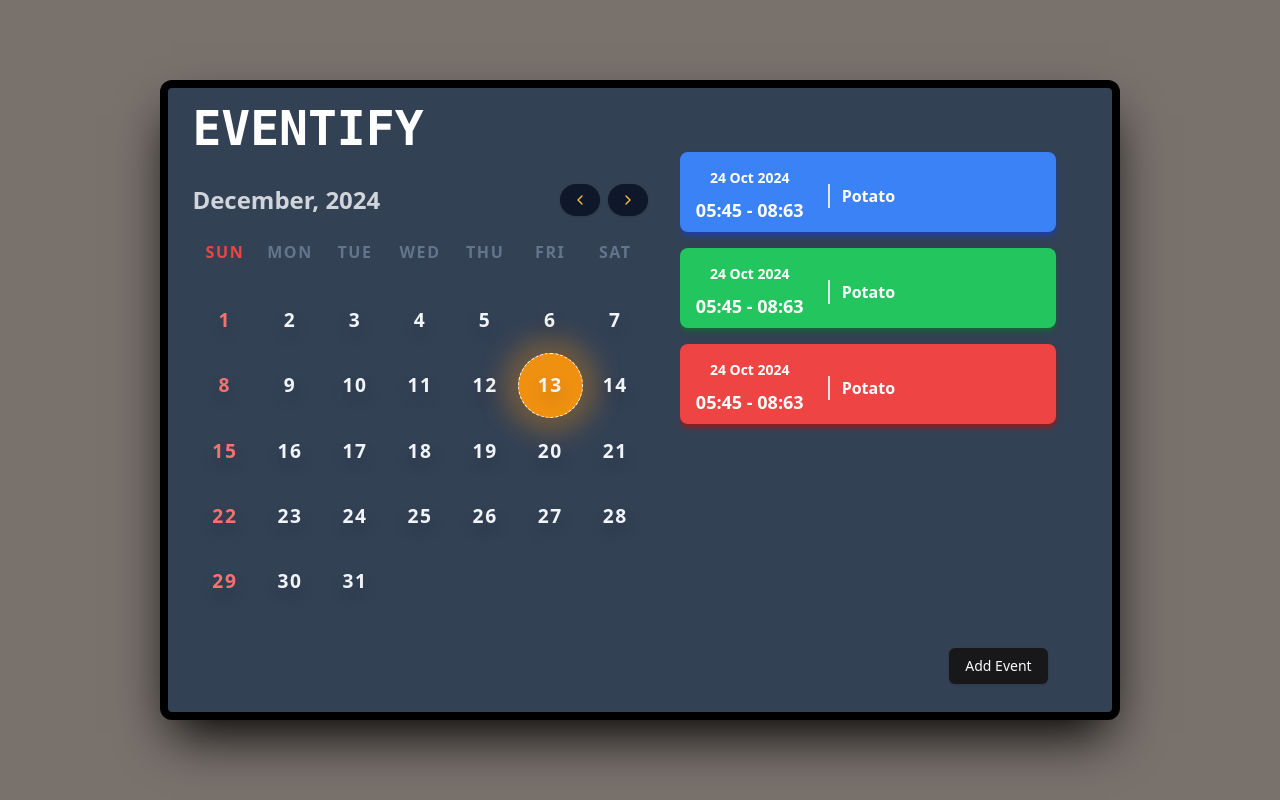
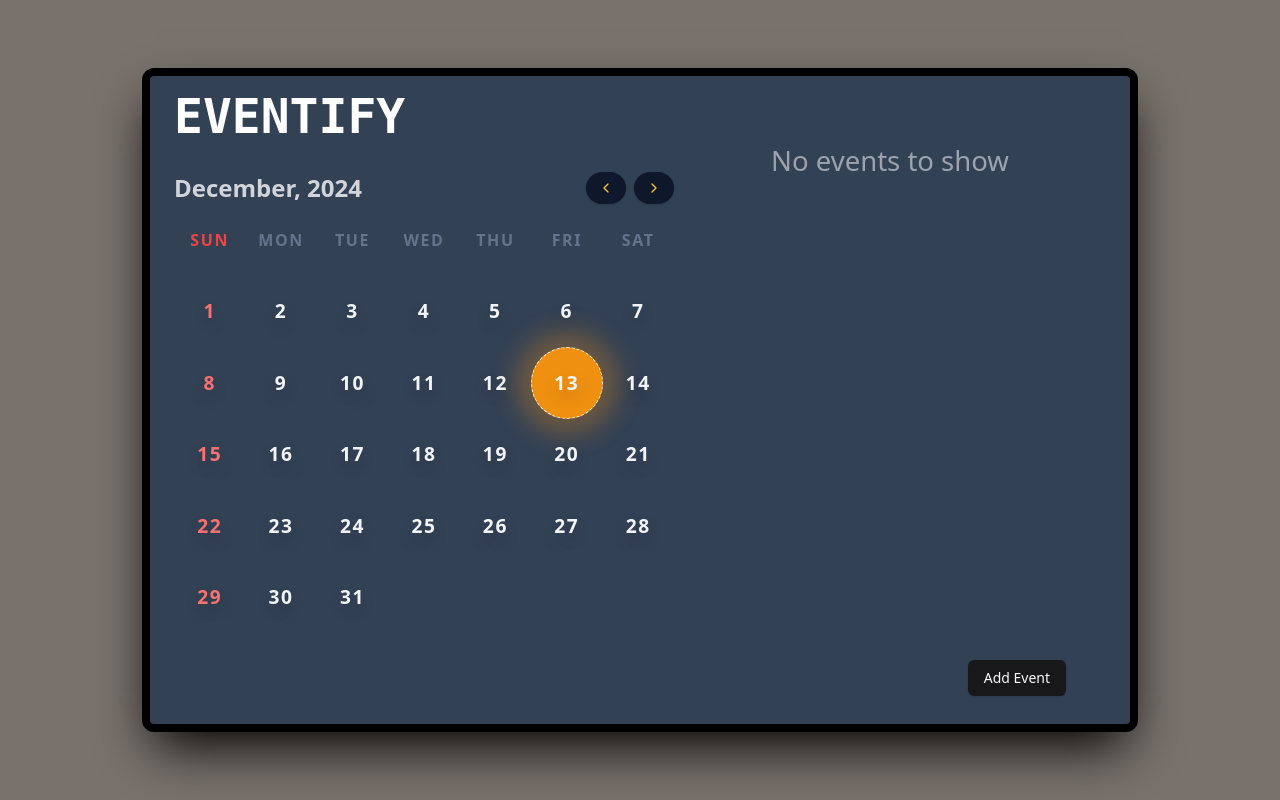
Before and after one commit to DebdipWritesCode/Eventify, a React (Vite) app: page / in a window 1280 px wide. Built offline with nearby package versions, Linux system fonts and the light colour scheme.

Commit message:
add event displaying logic

```diff
--- a/src/components/AddEvent.tsx
+++ b/src/components/AddEvent.tsx
@@ -53,11 +53,40 @@ const formSchema = z
     const startMinutes = timeToMinutes(data.startTimestamp);
     const endMinutes = timeToMinutes(data.endTimestamp);
 
+    // Ensure start time is earlier than end time
     if (startMinutes >= endMinutes) {
       ctx.addIssue({
         code: "custom",
         path: ["startTimestamp"],
         message: "Start time must be earlier than end time",
+      });
+    }
+
+    const existingEvents = JSON.parse(localStorage.getItem("events") || "[]");
+
+    const isOverlapping = existingEvents.some((event: any) => {
+      const eventDate = new Date(event.date).toISOString().split("T")[0];
+      const formDate = data.date.toISOString().split("T")[0];
+
+      if (eventDate === formDate) {
+        const eventStart = timeToMinutes(event.startTimestamp);
+        const eventEnd = timeToMinutes(event.endTimestamp);
+
+        // Overlap logic: check if time intervals intersect
+        return (
+          (startMinutes < eventEnd && endMinutes > eventStart) || // new event overlaps an existing event
+          (startMinutes >= eventStart && startMinutes < eventEnd)
+        );
+      }
+
+      return false;
+    });
+
+    if (isOverlapping) {
+      ctx.addIssue({
+        code: "custom",
+        path: ["startTimestamp"],
+        message: "Event times overlap with an existing event",
       });
     }
   });
@@ -67,7 +96,10 @@ interface AddEventProps {
   setIsModalOpen: (isOpen: boolean) => void;
 }
 
-const AddEvent: React.FC<AddEventProps> = ({ selectedDate, setIsModalOpen }) => {
+const AddEvent: React.FC<AddEventProps> = ({
+  selectedDate,
+  setIsModalOpen,
+}) => {
   const form = useForm<z.infer<typeof formSchema>>({
     resolver: zodResolver(formSchema),
     defaultValues: {
@@ -88,7 +120,7 @@ const AddEvent: React.FC<AddEventProps> = ({ selectedDate, setIsModalOpen }) =>
       endTimestamp: data.endTimestamp,
       description: data.description,
       date: data.date.toISOString(),
-    }
+    };
 
     const existingEvents = JSON.parse(localStorage.getItem("events") || "[]");
     const updatedEvents = [...existingEvents, newEvent];
@@ -101,8 +133,8 @@ const AddEvent: React.FC<AddEventProps> = ({ selectedDate, setIsModalOpen }) =>
 
   const typeOptions = [
     { value: "personal", label: "Personal", color: "bg-blue-500" },
-    { value: "work", label: "Work", color: "bg-green-500" },
-    { value: "casual", label: "Casual", color: "bg-red-500" },
+    { value: "work", label: "Work", color: "bg-red-500" },
+    { value: "casual", label: "Casual", color: "bg-green-500" },
   ];
 
   return (
--- a/src/components/Calendar.tsx
+++ b/src/components/Calendar.tsx
@@ -1,6 +1,6 @@
 import { Button } from "@/components/ui/button";
 import { ChevronRight, ChevronLeft } from "lucide-react";
-import { useState } from "react";
+import { useState, useEffect } from "react";
 import AddEvent from "./AddEvent";
 import EventBox from "./EventBox";
 
@@ -23,10 +23,20 @@ const Calendar = () => {
     "December",
   ];
 
+  interface Event {
+    title: string;
+    type: "personal" | "work" | "casual";
+    description: string;
+    startTimestamp: string;
+    endTimestamp: string;
+    date: string;
+  }
+
   const [isModalOpen, setIsModalOpen] = useState(false);
   const [currentMonth, setCurrentMonth] = useState(currentDate.getMonth());
   const [currentYear, setCurrentYear] = useState(currentDate.getFullYear());
   const [selectedDate, setSelectedDate] = useState(currentDate);
+  const [events, setEvents] = useState<Event[]>([]);
 
   const daysInMonth = new Date(currentYear, currentMonth + 1, 0).getDate();
   const firstDayOfMonth = new Date(currentYear, currentMonth, 1).getDay();
@@ -52,7 +62,8 @@ const Calendar = () => {
   };
 
   const handleDayClick = (day: number) => {
-    setSelectedDate(new Date(currentYear, currentMonth, day));
+    const newDate = new Date(currentYear, currentMonth, day, 12);
+    setSelectedDate(newDate);
   };
 
   const isAddEventValid = () => {
@@ -72,6 +83,19 @@ const Calendar = () => {
     return false;
   };
 
+  useEffect(() => {
+    const storedEvents = JSON.parse(localStorage.getItem("events") || "[]");
+
+    const filteredEvents = storedEvents.filter((event: any) => {
+      const eventDate = new Date(event.date).toISOString().split("T")[0];
+      const selectedDateStr = selectedDate.toISOString().split("T")[0];
+
+      return eventDate === selectedDateStr;
+    });
+
+    setEvents(filteredEvents);
+  }, [selectedDate]);
+
   return (
     <div className=" bg-slate-700 px-6 py-4 border-8 border-black rounded-xl shadow-2xl shadow-black flex gap-8 min-w-[90vmin] aspect-[3/2] relative">
       {isModalOpen && (
@@ -82,12 +106,15 @@ const Calendar = () => {
               className="absolute top-2 right-2 text-gray-600 hover:text-gray-800">
               ✖
             </button>
-            <AddEvent selectedDate={selectedDate} setIsModalOpen={setIsModalOpen} />
+            <AddEvent
+              selectedDate={selectedDate}
+              setIsModalOpen={setIsModalOpen}
+            />
           </div>
         </div>
       )}
 
-      <div className="w-[600px]">
+      <div className="w-[500px]">
         <h1 className=" text-5xl font-bold text-white font-mono">EVENTIFY</h1>
         <div className=" mt-8">
           <div className="flex justify-between items-center">
@@ -151,32 +178,27 @@ const Calendar = () => {
           </div>
         </div>
       </div>
-      <div className="w-[60%] flex flex-col gap-3">
-        <div className=" h-full py-12 pr-8 overflow-y-auto">
-          <EventBox
-            title="Potato"
-            type="personal"
-            description="fjhw"
-            startTimestamp="05:45"
-            endTimestamp="08:63"
-            date="24 Oct 2024"
-          />
-          <EventBox
-            title="Potato"
-            type="casual"
-            description="fjhw"
-            startTimestamp="05:45"
-            endTimestamp="08:63"
-            date="24 Oct 2024"
-          />
-          <EventBox
-            title="Potato"
-            type="work"
-            description="fjhw"
-            startTimestamp="05:45"
-            endTimestamp="08:63"
-            date="24 Oct 2024"
-          />
+      <div className="w-[400px] flex flex-col gap-3">
+        <div className="h-full py-12 pr-8 overflow-y-auto">
+          {events.length > 0 ? (
+            events.map((event, index) => (
+              <EventBox
+                key={index}
+                title={event.title}
+                type={event.type}
+                description={event.description}
+                startTimestamp={event.startTimestamp}
+                endTimestamp={event.endTimestamp}
+                date={new Date(event.date).toLocaleDateString("en-US", {
+                  day: "numeric",
+                  month: "short",
+                  year: "numeric",
+                })}
+              />
+            ))
+          ) : (
+            <p className="text-gray-400 text-[27.5px] text-center w-full">No events to show</p>
+          )}
         </div>
         <div className="flex justify-end mr-10 mb-3">
           {isAddEventValid() && (
```
